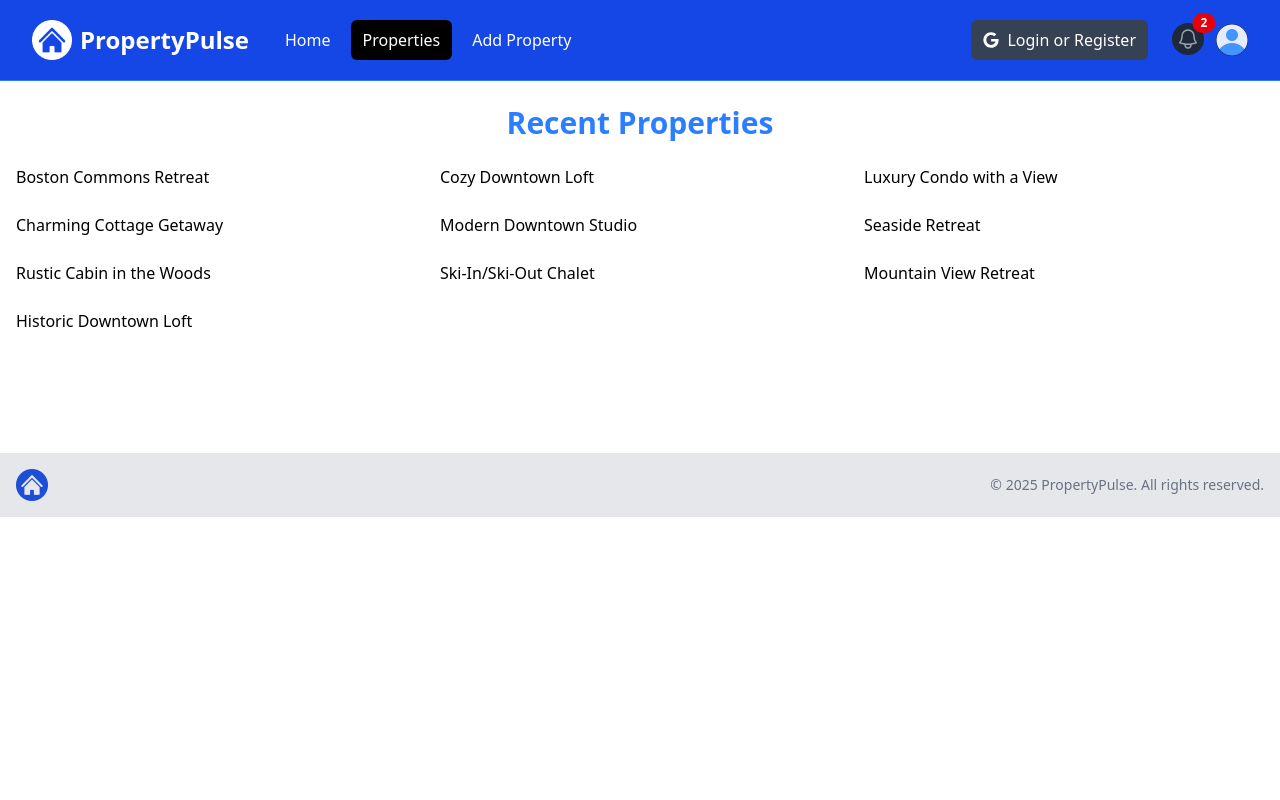
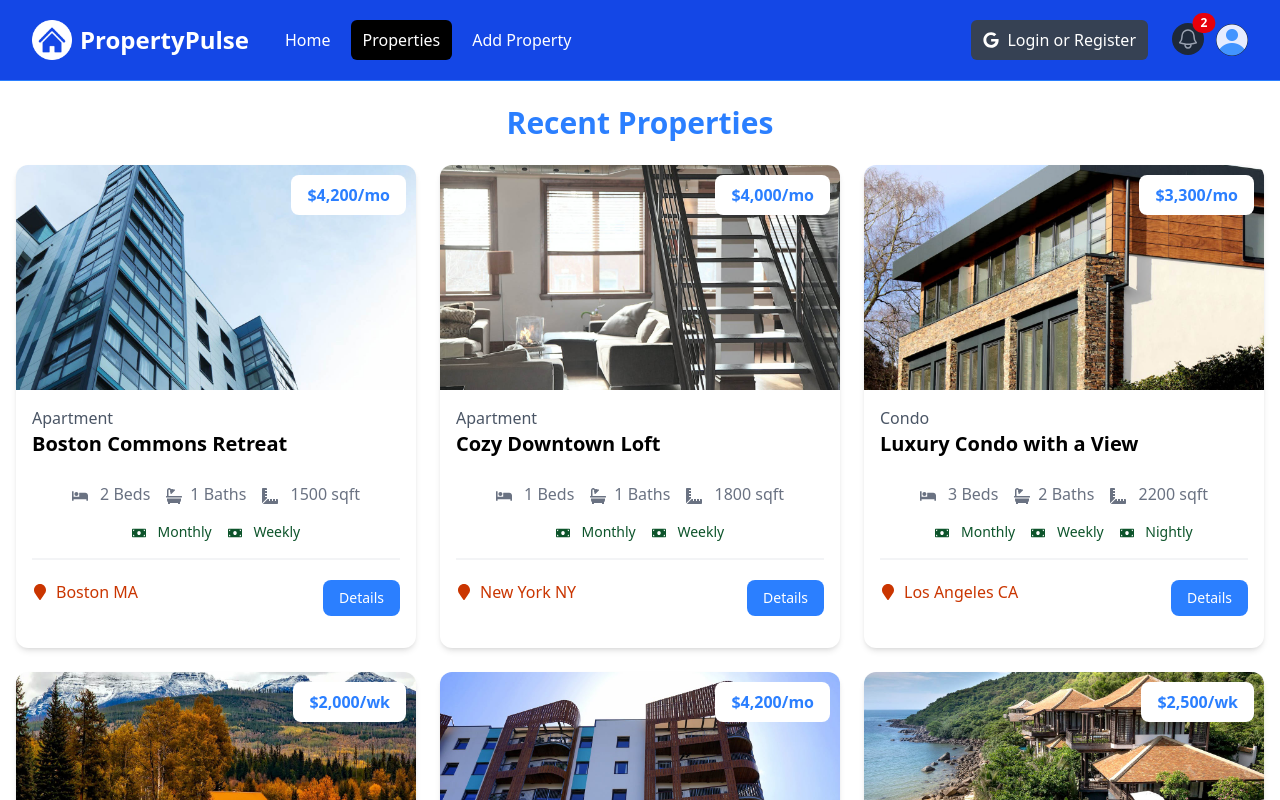
Before and after one commit to MustafaAlafandi/nextjs-property-pulse, a Next.js app: page /properties in a window 1280 px wide. Shown: the top 800 px of the page. Built offline with nearby package versions, Linux system fonts and the light colour scheme.

Commit message:
Make PropertyCard component dynamic

```diff
--- a/src/app/properties/page.tsx
+++ b/src/app/properties/page.tsx
@@ -1,18 +1,20 @@
+import type { propertyProps } from "@/types/basicTypes";
 import properties from "@/data/properties.json";
 import PropertyCard from "@/components/PropertyCard";
 function PropertiesPage() {
+  const props: propertyProps[] = properties as propertyProps[];
   return (
     <section className="px-4 py-6">
       <div className="container-xl lg:container m-auto">
         <h2 className="text-3xl font-bold text-blue-500 mb-6 text-center">
           Recent Properties
         </h2>
-        {properties.length === 0 ? (
+        {props.length === 0 ? (
           <p>No property found</p>
         ) : (
           <div className="grid grid-cols-1 md:grid-cols-3 gap-6">
-            {properties.map((property) => (
-              <div>{property.name}</div>
+            {props.map((property) => (
+              <PropertyCard key={property._id} property={property} />
             ))}
           </div>
         )}
--- a/src/components/PropertyCard.tsx
+++ b/src/components/PropertyCard.tsx
@@ -1,57 +1,92 @@
-function PropertyCard() {
+import { propertyCardProps } from "@/types/basicTypes";
+import Image from "next/image";
+import Link from "next/link";
+import {
+  FaBed,
+  FaBath,
+  FaRulerCombined,
+  FaMoneyBill,
+  FaMapMarker,
+} from "react-icons/fa";
+function PropertyCard({ property }: propertyCardProps) {
+  const getRateDisplay = () => {
+    const { rates } = property;
+    if (rates.monthly) {
+      return `$${rates.monthly.toLocaleString()}/mo`;
+    } else if (rates.weekly) {
+      return `$${rates.weekly.toLocaleString()}/wk`;
+    } else if (rates.nightly) {
+      return `$${rates.nightly.toLocaleString()}/nt`;
+    }
+  };
   return (
     <div className="bg-white rounded-xl shadow-md relative">
-      <img
-        src="images/properties/a1.jpg"
+      <Image
+        src={`/images/properties/${property.images[0]}`}
         alt=""
+        height={300}
+        width={600}
+        // sizes="100vw"
         className="object-cover rounded-t-xl"
       />
       <div className="p-4">
         <div className="text-left md:text-center lg:text-left mb-6">
-          <div className="text-gray-600">Apartment</div>
-          <h3 className="text-xl font-bold">Boston Commons Retreat</h3>
+          <div className="text-gray-600">{property.type}</div>
+          <h3 className="text-xl font-bold">{property.name}</h3>
         </div>
         <h3 className="absolute top-[10px] right-[10px] bg-white px-4 py-2 rounded-lg text-blue-500 font-bold text-right md:text-center lg:text-right">
-          $4,200/mo
+          {getRateDisplay()}
         </h3>
 
         <div className="flex justify-center gap-4 text-gray-500 mb-4">
           <p>
-            <i className="fa-solid fa-bed"></i> 3
+            <FaBed className="inline mr-2" /> {property.beds}{" "}
             <span className="md:hidden lg:inline">Beds</span>
           </p>
           <p>
-            <i className="fa-solid fa-bath"></i> 2
-            <span className="md:hidden lg:inline">Baths</span>
+            <FaBath className="inline mr-2" />
+            {property.baths} <span className="md:hidden lg:inline">Baths</span>
           </p>
           <p>
-            <i className="fa-solid fa-ruler-combined"></i>
-            1,500 <span className="md:hidden lg:inline">sqft</span>
+            <FaRulerCombined className="inline mr-2" /> {property.square_feet}{" "}
+            <span className="md:hidden lg:inline">sqft</span>
           </p>
         </div>
 
         <div className="flex justify-center gap-4 text-green-900 text-sm mb-4">
-          <p>
-            <i className="fa-solid fa-money-bill"></i> Weekly
-          </p>
-          <p>
-            <i className="fa-solid fa-money-bill"></i> Monthly
-          </p>
+          {property.rates.monthly && (
+            <p>
+              <FaMoneyBill className="inline mr-2" /> Monthly
+            </p>
+          )}
+          {property.rates.weekly && (
+            <p>
+              <FaMoneyBill className="inline mr-2" /> Weekly
+            </p>
+          )}
+          {property.rates.nightly && (
+            <p>
+              <FaMoneyBill className="inline mr-2" /> Nightly
+            </p>
+          )}
         </div>
 
         <div className="border border-gray-100 mb-5"></div>
 
         <div className="flex flex-col lg:flex-row justify-between mb-4">
           <div className="flex align-middle gap-2 mb-4 lg:mb-0">
-            <i className="fa-solid fa-location-dot text-lg text-orange-700"></i>
-            <span className="text-orange-700"> Boston MA </span>
+            <FaMapMarker className="inline text-orange-700 mt-1" />
+            <span className="text-orange-700">
+              {" "}
+              {property.location.city} {property.location.state}{" "}
+            </span>
           </div>
-          <a
-            href="property.html"
+          <Link
+            href={`/properties/${property._id}`}
             className="h-[36px] bg-blue-500 hover:bg-blue-600 text-white px-4 py-2 rounded-lg text-center text-sm"
           >
             Details
-          </a>
+          </Link>
         </div>
       </div>
     </div>
--- a/src/types/basicTypes.ts
+++ b/src/types/basicTypes.ts
@@ -2,6 +2,7 @@
 export interface mainLayoutProps {
   children?: React.ReactNode;
 }
+
 export interface infoBoxProps {
   heading: string;
   backgroundColor?: string;
@@ -14,3 +15,41 @@
   link: string;
   backgroundColor: string;
 }
+
+export interface propertyCardProps {
+  property: propertyProps;
+}
+export interface propertyProps {
+  _id: String | number;
+  owner: String;
+  name: String;
+  type: String;
+  description: String;
+  location: locationProps;
+  beds: 2;
+  baths: 1;
+  square_feet: 1500;
+  amenities: String[];
+  rates: ratesProps;
+  seller_info: sellerInfoProps;
+  images: String[];
+  is_featured: boolean;
+  createdAt: String;
+  updatedAt: String;
+}
+interface locationProps {
+  street: String;
+  city: String;
+  state: String;
+  zipcode: String;
+}
+interface ratesProps {
+  weekly?: number;
+  monthly?: number;
+  nightly?: number;
+}
+interface sellerInfoProps {
+  name: String;
+  email: String;
+  phone: String;
+}
```
